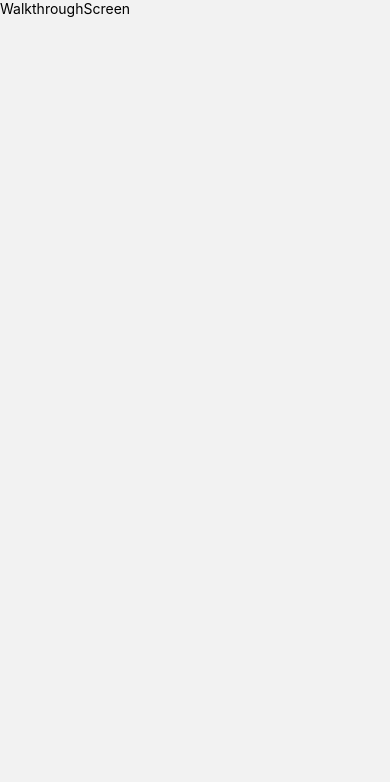
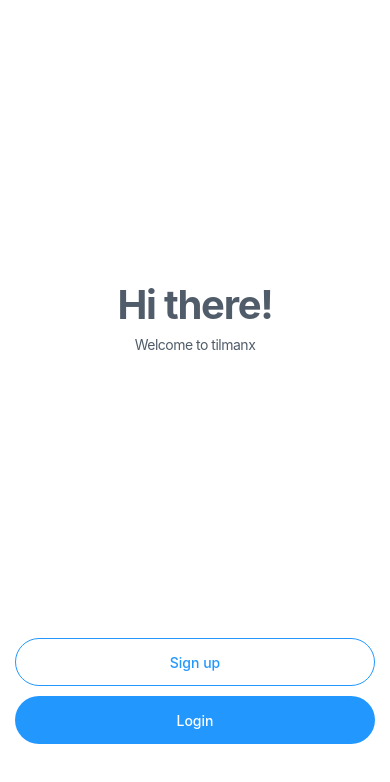
Before and after one commit to abteilung6/tilmanx, a React Native app in the folder TilmanxApp/: screen /Walkthrough in a window 390 px wide. Shown: the top 782 px of the page. Built offline with nearby package versions, Linux system fonts and the light colour scheme.

Commit message:
feat: walkthrough screen
* white background in navigation container
* typography h1, h2, body2

```diff
--- a/TilmanxApp/src/navigation/index.tsx
+++ b/TilmanxApp/src/navigation/index.tsx
@@ -1,11 +1,19 @@
 import React from 'react';
-import {NavigationContainer} from '@react-navigation/native';
+import {DefaultTheme, NavigationContainer} from '@react-navigation/native';
 
 import {RootNavigator} from './RootNavigator';
 
+const NavigationTheme = {
+  ...DefaultTheme,
+  colors: {
+    ...DefaultTheme.colors,
+    background: 'white',
+  },
+};
+
 export const Navigation: React.FC = () => {
   return (
-    <NavigationContainer>
+    <NavigationContainer theme={NavigationTheme}>
       <RootNavigator />
     </NavigationContainer>
   );
--- a/TilmanxApp/src/screens/WalkthroughScreen.tsx
+++ b/TilmanxApp/src/screens/WalkthroughScreen.tsx
@@ -1,14 +1,62 @@
 import React from 'react';
-import {Text, View} from 'react-native';
+import {Text, StyleSheet, View} from 'react-native';
+import {StackScreenProps} from '@react-navigation/stack';
 
-export const WalkthroughScreen: React.FC = () => {
+import {RootStackParamList} from '../navigation/types';
+import {Button} from '../components/Button/Button';
+import {defaultTheme} from '../styles/theme';
+
+export const WalkthroughScreen: React.FC<
+  StackScreenProps<RootStackParamList, 'Walkthrough'>
+> = () => {
   const render = (): React.ReactElement => {
     return (
-      <View>
-        <Text>WalkthroughScreen</Text>
+      <View style={styles.container}>
+        {renderTitle()}
+        {renderButtons()}
+      </View>
+    );
+  };
+
+  const renderTitle = (): React.ReactElement => {
+    return (
+      <View style={styles.titleView}>
+        <Text style={defaultTheme.typography.h1}>Hi there!</Text>
+        <Text style={defaultTheme.typography.body1}>Welcome to tilmanx</Text>
+      </View>
+    );
+  };
+
+  const renderButtons = (): React.ReactElement => {
+    return (
+      <View style={styles.buttonsView}>
+        <View style={styles.button}>
+          <Button variant="secondary">Sign up</Button>
+        </View>
+        <View style={styles.button}>
+          <Button>Login</Button>
+        </View>
       </View>
     );
   };
 
   return render();
 };
+
+const styles = StyleSheet.create({
+  container: {
+    flex: 1,
+    marginHorizontal: 15,
+  },
+  titleView: {
+    flex: 3,
+    justifyContent: 'center',
+    alignItems: 'center',
+  },
+  buttonsView: {
+    flex: 1,
+  },
+  button: {
+    marginVertical: 5,
+  },
+});
--- a/TilmanxApp/src/styles/color.ts
+++ b/TilmanxApp/src/styles/color.ts
@@ -1,4 +1,5 @@
 export enum SolidColor {
   blue = '#2298FF',
   white = '#FFFFFF',
+  gray = '#505C69',
 }
--- a/TilmanxApp/src/styles/theme.ts
+++ b/TilmanxApp/src/styles/theme.ts
@@ -1,5 +1,7 @@
 import {SolidColor} from './color';
+import {typography} from './typography';
 
 export const defaultTheme = {
   solidColors: SolidColor,
+  typography: typography,
 };
--- /dev/null
+++ b/TilmanxApp/src/styles/typography.ts
@@ -0,0 +1,32 @@
+import {TextStyle} from 'react-native';
+
+import {SolidColor} from './color';
+
+export type TypographyVariant = 'h1' | 'h2' | 'body1';
+
+export const typography: Record<TypographyVariant, TextStyle> = {
+  h1: {
+    fontStyle: 'normal',
+    fontWeight: '700',
+    fontSize: 40,
+    lineHeight: 56,
+    letterSpacing: -1.25,
+    color: SolidColor.gray,
+  },
+  h2: {
+    fontStyle: 'normal',
+    fontWeight: '700',
+    fontSize: 32,
+    lineHeight: 48,
+    letterSpacing: -1,
+    color: SolidColor.gray,
+  },
+  body1: {
+    fontStyle: 'normal',
+    fontWeight: '400',
+    fontSize: 14,
+    lineHeight: 24,
+    letterSpacing: -0.5,
+    color: SolidColor.gray,
+  },
+};
```
